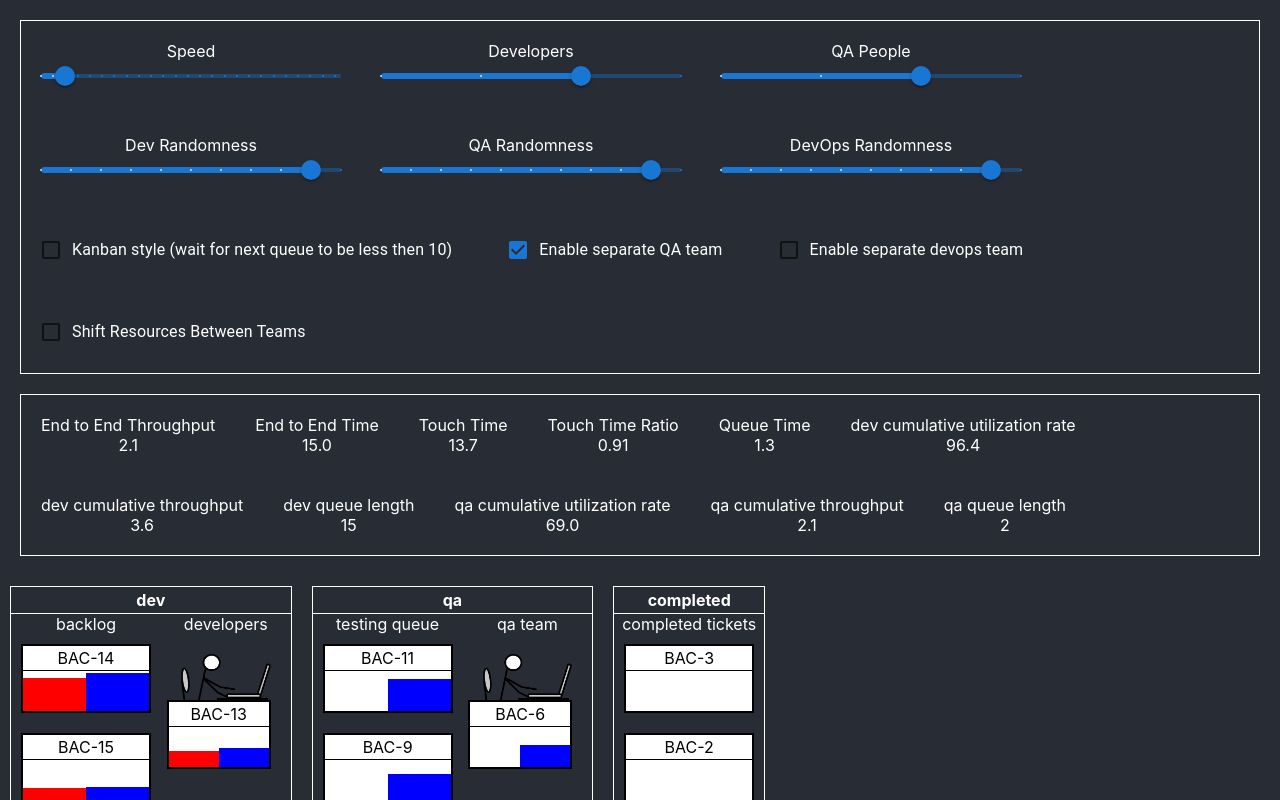
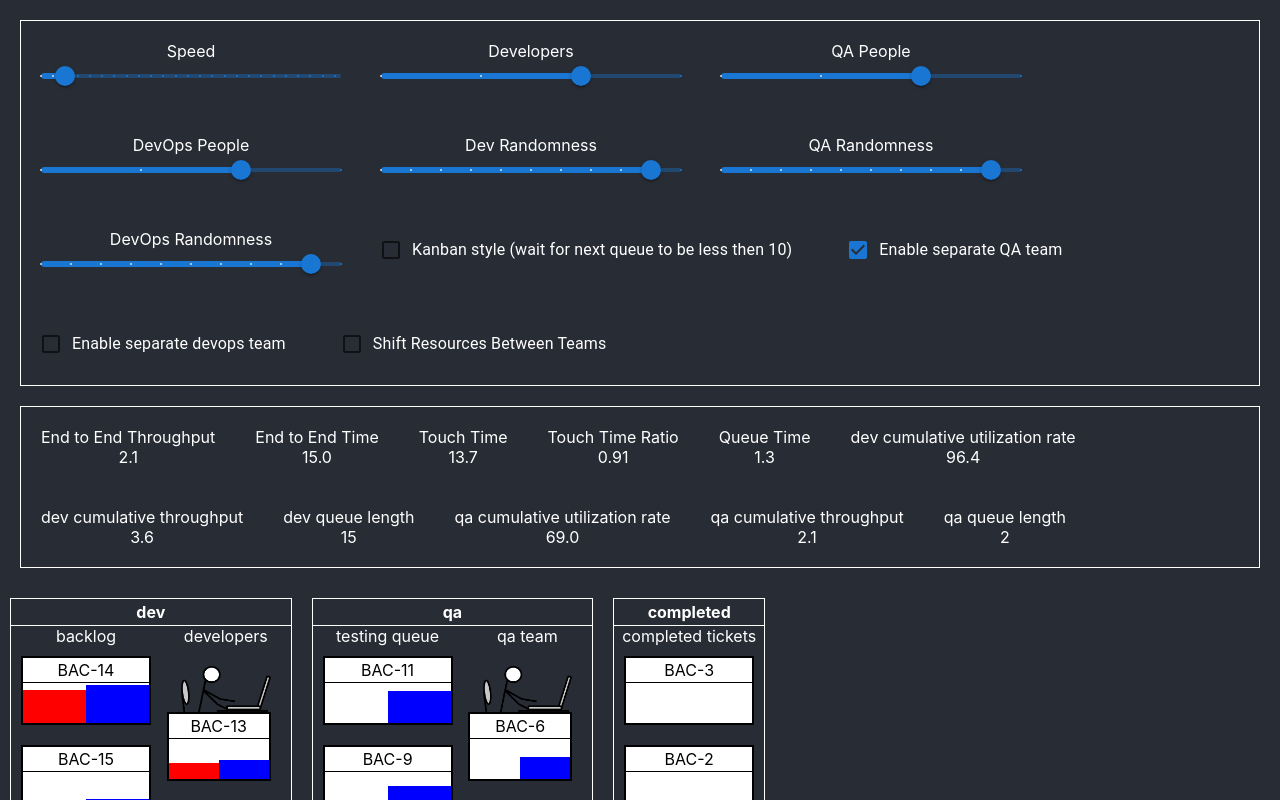
Before and after one commit to genixpro/dev-process-visualization, a React (Create React App) app: page / in a window 1280 px wide. Shown: the top 800 px of the page. Built offline with nearby package versions, Linux system fonts and the light colour scheme.

Commit message:
added in ability to set number of devops people with a control

```diff
--- a/src/App.js
+++ b/src/App.js
@@ -482,6 +482,17 @@ class App extends React.Component{
                     />
                 </Box>
                 <Box width={300}>
+                    <span className={"slider-label"}>DevOps People</span>
+                    <Slider
+                        marks
+                        min={1}
+                        step={1}
+                        max={4}
+                        defaultValue={this.defaultConfiguration.devops}
+                        aria-label="QA People" onChange={(evt) => this.changeConfiguration({devops: evt.target.value})}
+                    />
+                </Box>
+                <Box width={300}>
                     <span className={"slider-label"}>Dev Randomness</span>
                     <Slider
                         marks
```
